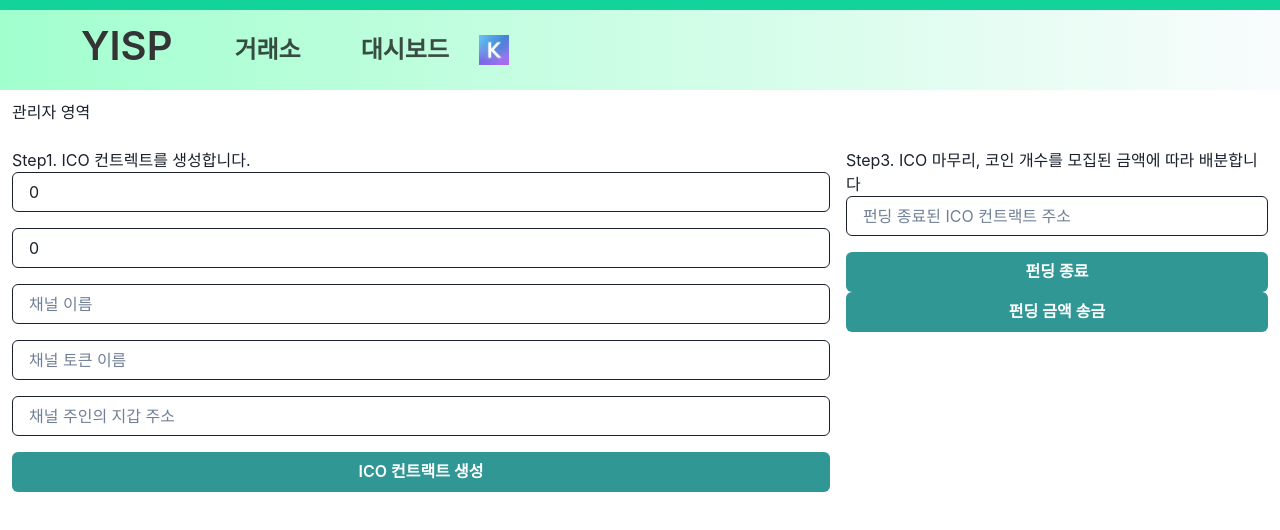
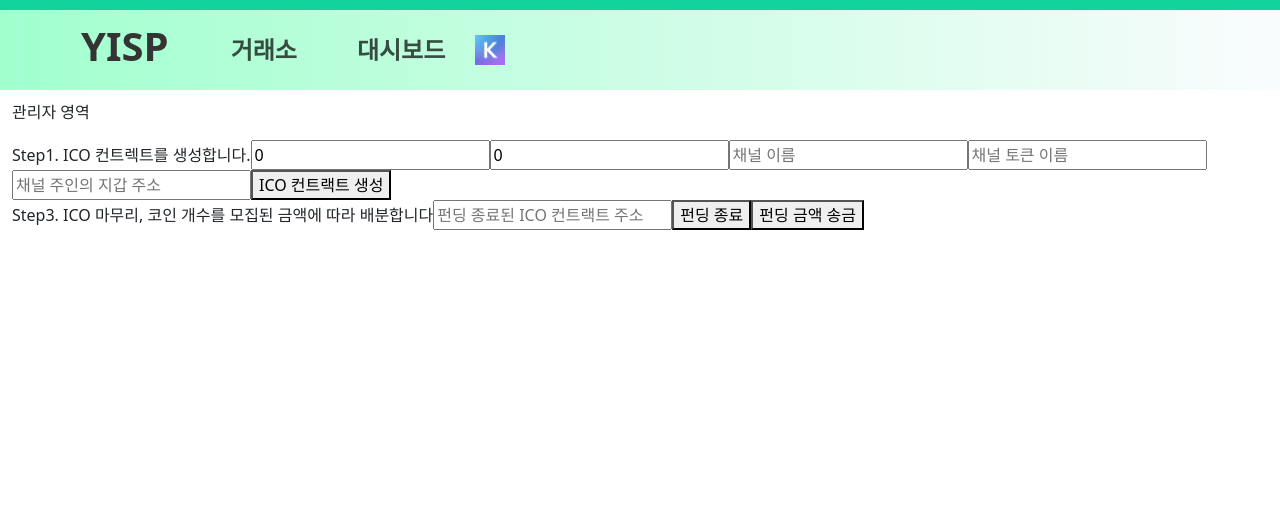
Before and after one commit to 2022-cau-capstone-team02/web, a React (Create React App) app: page /funding/admin in a window 1280 px wide. Shown: the top 530 px of the page. Built offline with nearby package versions, Linux system fonts and the light colour scheme; a web font is replaced by a local one.

Commit message:
remove chakra

```diff
--- a/config-overrides.js
+++ b/config-overrides.js
@@ -3,23 +3,23 @@ const webpack = require('webpack');
 module.exports = function override(config) {
   const fallback = config.resolve.fallback || {};
   Object.assign(fallback, {
-    "crypto": require.resolve("crypto-browserify"),
-    "stream": require.resolve("stream-browserify"),
-    "assert": require.resolve("assert"),
-    "http": require.resolve("stream-http"),
-    "https": require.resolve("https-browserify"),
-    "os": require.resolve("os-browserify"),
-    "url": require.resolve("url"),
-    "path": require.resolve("path-browserify")
-  })
+    crypto: require.resolve('crypto-browserify'),
+    stream: require.resolve('stream-browserify'),
+    assert: require.resolve('assert'),
+    http: require.resolve('stream-http'),
+    https: require.resolve('https-browserify'),
+    os: require.resolve('os-browserify'),
+    url: require.resolve('url'),
+    path: require.resolve('path-browserify'),
+  });
   config.resolve.fallback = fallback;
   config.plugins = (config.plugins || []).concat([
     new webpack.ProvidePlugin({
       process: 'process/browser',
-      Buffer: ['buffer', 'Buffer']
-    })
-  ])
+      Buffer: ['buffer', 'Buffer'],
+    }),
+  ]);
   config.ignoreWarnings = [/Failed to parse source map/];
 
   return config;
-}
+};
--- a/package.json
+++ b/package.json
@@ -3,10 +3,7 @@
   "version": "0.1.0",
   "private": true,
   "dependencies": {
-    "@chakra-ui/react": "^2.4.1",
     "@cosmjs/stargate": "^0.29.4",
-    "@emotion/react": "^11.10.5",
-    "@emotion/styled": "^11.10.5",
     "@fortawesome/fontawesome-svg-core": "^6.2.0",
     "@fortawesome/free-brands-svg-icons": "^6.2.0",
     "@fortawesome/free-regular-svg-icons": "^6.2.0",
@@ -25,7 +22,6 @@
     "chart.js": "^3.9.1",
     "cosmwasm": "^1.1.1",
     "faker": "^5.5.3",
-    "framer-motion": "^7.6.7",
     "fs": "^0.0.1-security",
     "immutability-helper": "^3.1.1",
     "msw": "^0.47.4",
@@ -49,6 +45,7 @@
     "swiper": "^6.8.2",
     "three": "^0.145.0",
     "web-vitals": "^2.1.4",
+    "webpack": "^5.75.0",
     "webpack-cli": "^5.0.0"
   },
   "scripts": {
--- a/src/App.jsx
+++ b/src/App.jsx
@@ -11,8 +11,6 @@ import Progressbar from './components/ProgressBar';
 import Test from './Test';
 import Liquidity from './Liquidity';
 import Funding from './Funding';
-// 1. import `ChakraProvider` component
-import { ChakraProvider } from '@chakra-ui/react';
 import Youtuber from './Youtuber';
 import FundingAdmin from './FundingAdmin';
 
@@ -33,7 +31,6 @@ const CustomRow = styled(Row)`
 const App = ({ history }) => {
   const [menu, setMenu] = useState(false);
   return (
-    <ChakraProvider>
     <CustomContainer fluid>
       <Progressbar />
       <Sidebar menu={menu} setMenu={setMenu} />
@@ -53,7 +50,6 @@ const App = ({ history }) => {
         </Routes>
       </CustomRow>
     </CustomContainer>
-    </ChakraProvider>
   );
 };
 
--- a/src/Funding.js
+++ b/src/Funding.js
@@ -1,16 +1,6 @@
 import React, { useEffect, useState } from 'react';
 import styled from 'styled-components';
 import { useForm, Controller } from 'react-hook-form';
-import {
-  Box,
-  Button,
-  CircularProgress,
-  Flex,
-  Heading,
-  Image,
-  Input,
-  Stack,
-} from '@chakra-ui/react';
 import {
   fundingChannel,
   totalFundingAmountQuery,
@@ -83,8 +73,8 @@ const Funding = () => {
     <React.Fragment>
       <Container>
         <div>투자 가능한 금액 : {availableKrw?.amount} uKRW</div>
-        <Stack>
-          <Box>
+        <div>
+          <div>
             {icoChannelList.map((icoChannel) => {
               return (
                 <IcoChannel
@@ -98,8 +88,8 @@ const Funding = () => {
                 />
               );
             })}
-          </Box>
-        </Stack>
+          </div>
+        </div>
       </Container>
     </React.Fragment>
   );
@@ -152,30 +142,30 @@ const IcoChannel = ({
   );
 
   return (
-    <Flex alignItems={'center'} flexDirection={'row'}>
-      <Box mr={8}>
-        <Image rounded={'md'} src={icoChannel.src} />
-      </Box>
-      <Box>
-        <Box mb={4}>
-          <Heading>
+    <div alignItems={'center'} flexDirection={'row'}>
+      <div mr={8}>
+        <img rounded={'md'} src={icoChannel.src} />
+      </div>
+      <div>
+        <div mb={4}>
+          <h1>
             {icoChannel.name} ({icoChannel.ticker})
-          </Heading>
-        </Box>
-        <Flex mb={4} alignItems={'center'}>
-          <CircularProgress
-            mr={4}
-            value={Math.floor(
-              Number(totalFundingAmount?.amount) / Number(icoInfo?.target_funding_amount),
-            )}
-            size={'120px'}
-          />
-          <Flex flexDirection={'column'}>
-            <Box>현재까지 모집 금액 : {totalFundingAmount?.amount} uKRW</Box>
-            <Box>내가 투자한 금액 : {myFundingAmount?.amount} uKRW</Box>
-            <Box>총 모집 금액 : {icoInfo?.target_funding_amount} uKRW</Box>
-          </Flex>
-        </Flex>
+          </h1>
+        </div>
+        <div mb={4} alignItems={'center'}>
+          {/*<CircularProgress*/}
+          {/*  mr={4}*/}
+          {/*  value={Math.floor(*/}
+          {/*    Number(totalFundingAmount?.amount) / Number(icoInfo?.target_funding_amount),*/}
+          {/*  )}*/}
+          {/*  size={'120px'}*/}
+          {/*/>*/}
+          <div flexDirection={'column'}>
+            <div>현재까지 모집 금액 : {totalFundingAmount?.amount} uKRW</div>
+            <div>내가 투자한 금액 : {myFundingAmount?.amount} uKRW</div>
+            <div>총 모집 금액 : {icoInfo?.target_funding_amount} uKRW</div>
+          </div>
+        </div>
 
         <Controller
           name="fundingAmount"
@@ -184,8 +174,8 @@ const IcoChannel = ({
             required: true,
           }}
           render={({ field: { onChange, onBlur, value } }) => (
-            <Input
-              mb={4}
+            <input
+              // mb={4}
               type={'number'}
               max={availableKrw ? Number(availableKrw?.amount) : undefined}
               value={value}
@@ -194,9 +184,9 @@ const IcoChannel = ({
             />
           )}
         />
-        <Button
-          w={'100%'}
-          isLoading={isFundingChannelLoading}
+        <button
+          // w={'100%'}
+          // isLoading={isFundingChannelLoading}
           onClick={() => {
             handleSubmit(async (data) => {
               const { fundingAmount } = data;
@@ -226,12 +216,12 @@ const IcoChannel = ({
               }
             })();
           }}
-          colorScheme="teal"
+          // colorScheme="teal"
         >
           투자하기
-        </Button>
-      </Box>
-    </Flex>
+        </button>
+      </div>
+    </div>
   );
 };
 
--- a/src/FundingAdmin.js
+++ b/src/FundingAdmin.js
@@ -1,7 +1,6 @@
 import React, { useState } from 'react';
 import styled from 'styled-components';
 import { useForm, Controller } from 'react-hook-form';
-import { Box, Button, Flex, Input, Stack } from '@chakra-ui/react';
 import { endFunding, instantiateIcoContract, transferFunding } from './queries';
 import useClient from './hooks/useClient';
 
@@ -22,10 +21,10 @@ const FundingAdmin = () => {
   return (
     <React.Fragment>
       <Container>
-        <Stack>
+        <div>
           <p>관리자 영역</p>
-          <Flex flexDirection={'row'}>
-            <Box flexDirection={'column'} mr={4}>
+          <div flexDirection={'row'}>
+            <div flexDirection={'column'} mr={4}>
               Step1. ICO 컨트렉트를 생성합니다.
               <Controller
                 name="fundingAmount"
@@ -34,7 +33,7 @@ const FundingAdmin = () => {
                   required: true,
                 }}
                 render={({ field: { onChange, onBlur, value } }) => (
-                  <Input mb={4} value={value} onChange={onChange} placeholder="총 모집 금액" />
+                  <input value={value} onChange={onChange} placeholder="총 모집 금액" />
                 )}
               />
               <Controller
@@ -44,7 +43,7 @@ const FundingAdmin = () => {
                   required: true,
                 }}
                 render={({ field: { onChange, onBlur, value } }) => (
-                  <Input mb={4} value={value} onChange={onChange} placeholder="생성될 토큰 개수" />
+                  <input value={value} onChange={onChange} placeholder="생성될 토큰 개수" />
                 )}
               />
               <Controller
@@ -54,7 +53,7 @@ const FundingAdmin = () => {
                   required: true,
                 }}
                 render={({ field: { onChange, onBlur, value } }) => (
-                  <Input mb={4} value={value} onChange={onChange} placeholder="채널 이름" />
+                  <input mb={4} value={value} onChange={onChange} placeholder="채널 이름" />
                 )}
               />
               <Controller
@@ -64,7 +63,7 @@ const FundingAdmin = () => {
                   required: true,
                 }}
                 render={({ field: { onChange, onBlur, value } }) => (
-                  <Input mb={4} value={value} onChange={onChange} placeholder="채널 토큰 이름" />
+                  <input value={value} onChange={onChange} placeholder="채널 토큰 이름" />
                 )}
               />
               <Controller
@@ -74,17 +73,10 @@ const FundingAdmin = () => {
                   required: true,
                 }}
                 render={({ field: { onChange, onBlur, value } }) => (
-                  <Input
-                    mb={4}
-                    value={value}
-                    onChange={onChange}
-                    placeholder="채널 주인의 지갑 주소"
-                  />
+                  <input value={value} onChange={onChange} placeholder="채널 주인의 지갑 주소" />
                 )}
               />
-              <Button
-                w={'100%'}
-                colorScheme="teal"
+              <button
                 isLoading={isInstantiateIcoContractLoading}
                 onClick={() => {
                   handleSubmit(async (data) => {
@@ -111,11 +103,11 @@ const FundingAdmin = () => {
                 }}
               >
                 ICO 컨트랙트 생성
-              </Button>
-            </Box>
+              </button>
+            </div>
             <EndFunding client={client} userAddress={userAddress} />
-          </Flex>
-        </Stack>
+          </div>
+        </div>
       </Container>
     </React.Fragment>
   );
@@ -131,7 +123,7 @@ const EndFunding = ({ client, userAddress }) => {
   });
 
   return (
-    <Box flexDirection={'column'}>
+    <div flexDirection={'column'}>
       Step3. ICO 마무리, 코인 개수를 모집된 금액에 따라 배분합니다
       <Controller
         name="icoContractAddress"
@@ -140,18 +132,10 @@ const EndFunding = ({ client, userAddress }) => {
           required: true,
         }}
         render={({ field: { onChange, onBlur, value } }) => (
-          <Input
-            mb={4}
-            value={value}
-            onChange={onChange}
-            placeholder="펀딩 종료된 ICO 컨트랙트 주소"
-          />
+          <input value={value} onChange={onChange} placeholder="펀딩 종료된 ICO 컨트랙트 주소" />
         )}
       />
-      <Button
-        colorScheme="teal"
-        isLoading={isEndFundingLoading}
-        w={'100%'}
+      <button
         onClick={() => {
           handleSubmit(async (data) => {
             setIsEndFundingLoading(true);
@@ -166,8 +150,8 @@ const EndFunding = ({ client, userAddress }) => {
         }}
       >
         펀딩 종료
-      </Button>
-      <Button
+      </button>
+      <button
         colorScheme="teal"
         isLoading={isTransferFundingLoading}
         w={'100%'}
@@ -190,8 +174,8 @@ const EndFunding = ({ client, userAddress }) => {
         }}
       >
         펀딩 금액 송금
-      </Button>
-    </Box>
+      </button>
+    </div>
   );
 };
 
--- /dev/null
+++ b/webpack.config.js
@@ -0,0 +1,9 @@
+const webpack = require('webpack');
+
+module.exports = {
+  plugins: [
+    new webpack.ProvidePlugin({
+      process: 'process/browser',
+    }),
+  ],
+};
```
Also changed, not shown: .eslintrc.js, 2 other files (tests, documents, lock files or other folders). Lines whose indentation alone changed are shown as unchanged.
